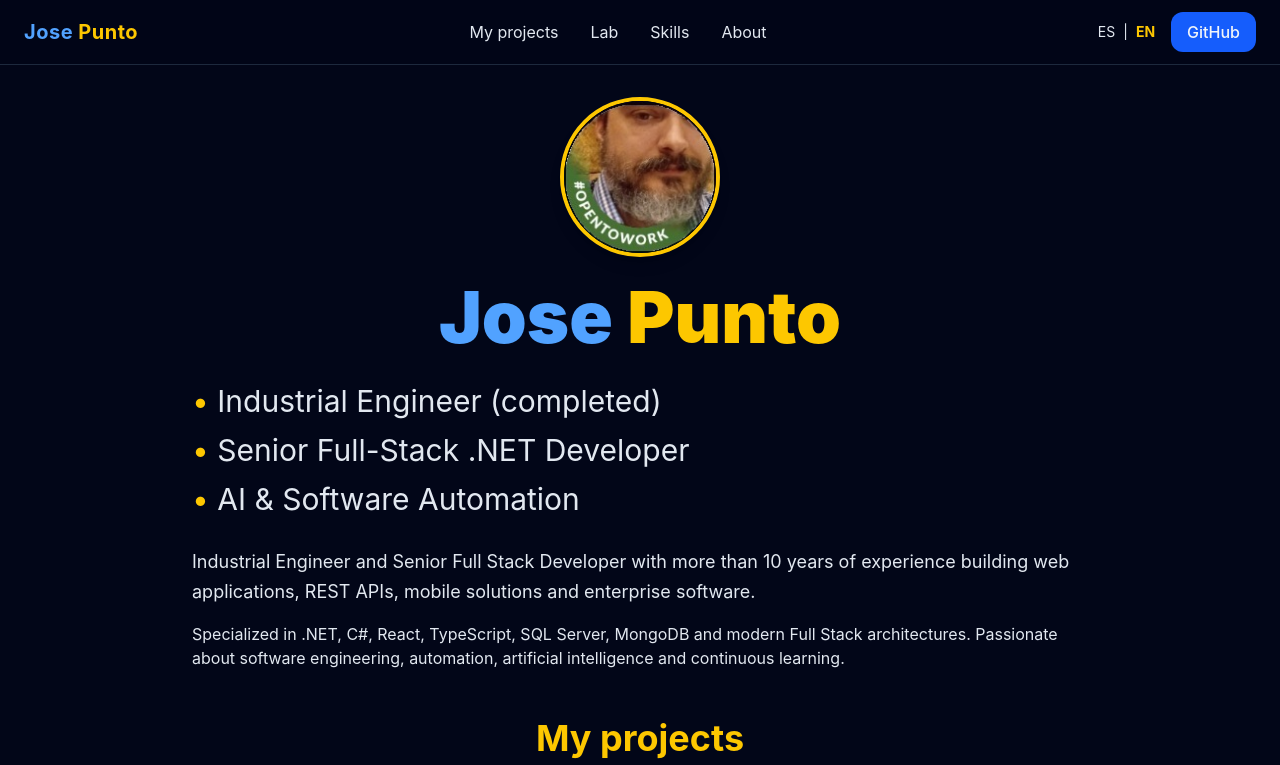
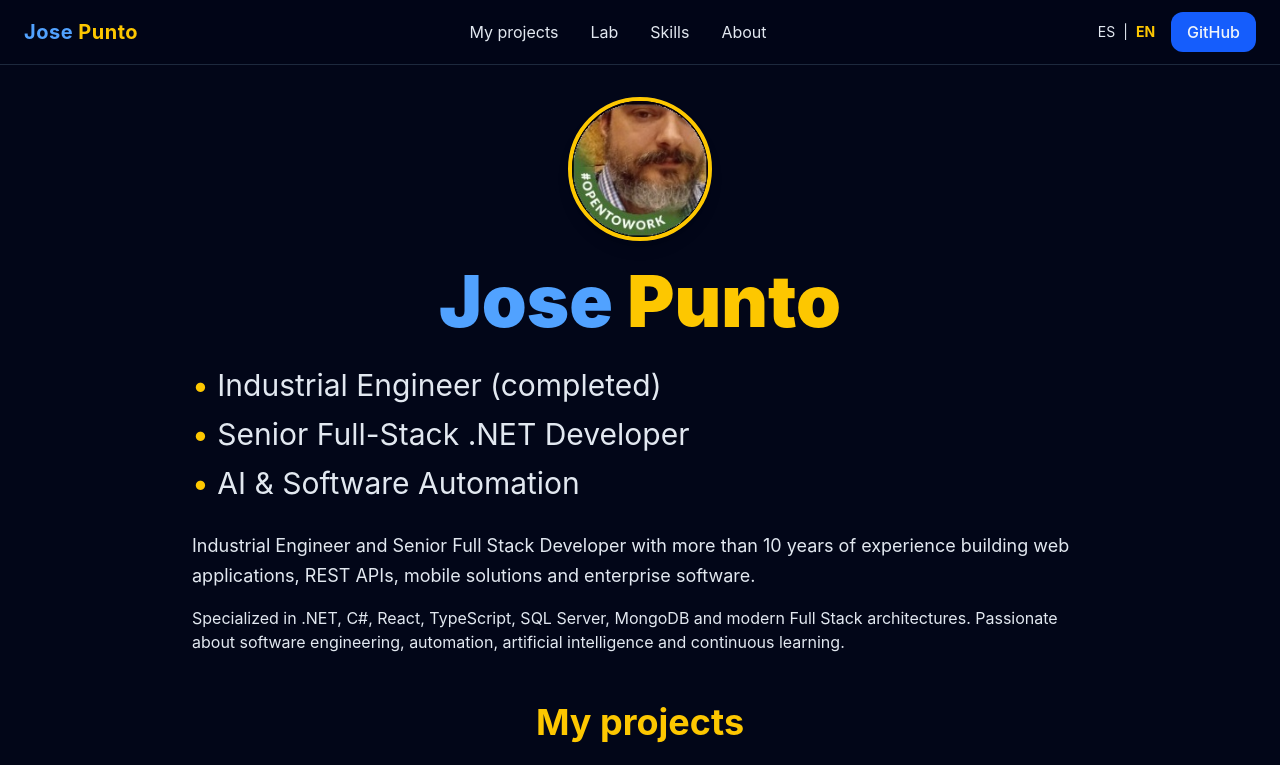
Before and after one commit to iamjosepunto/iamjosepunto.github.io, a React (Vite) app: page / in a window 1280 px wide. Shown: the top 765 px of the page. Built offline with nearby package versions, Linux system fonts and the light colour scheme; grey boxes are pictures that could not be loaded.

Commit message:
Reduce profile photo diameter

```diff
--- a/src/components/Hero.tsx
+++ b/src/components/Hero.tsx
@@ -24,10 +24,10 @@ const Hero = () => {
           src="/FotoJosePunto.jpg"
           alt="Jose Punto"
           className="
-            w-32
-            h-32
-            md:w-40
-            md:h-40
+            w-28
+            h-28
+            md:w-36
+            md:h-36
             rounded-full
             object-cover
             mx-auto
```
